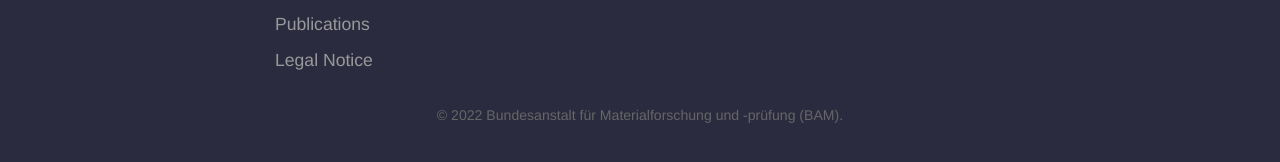
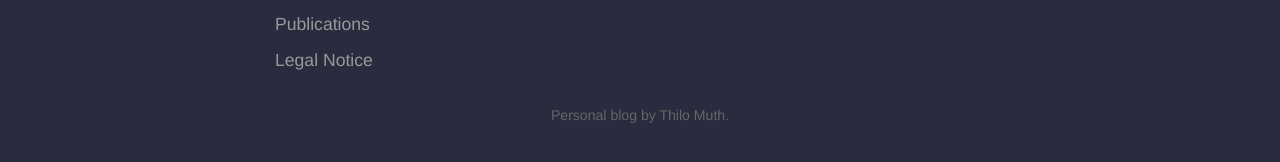
Before and after one commit to VogelKristin/BAMeScience.github.io, a Jekyll site: the page built from index.html, in a window 1280 px wide and 900 px high, scrolled down 2179 px. Shown: the part 725-887 px from the top of the window. Built offline with Jekyll 4.4.1, drawn with Linux system fonts in a browser that asks for light colours.

Commit message:
Git changed copyright information

```diff
--- a/_layouts/default.html
+++ b/_layouts/default.html
@@ -43,7 +43,7 @@
 					</ul>
 					{% endfor %}
 				</div>
-				<p class="copyright">&copy; {{ site.time | date: '%Y' }} Bundesanstalt für Materialforschung und -prüfung (BAM).</p>
+				<p class="copyright"> Personal blog by Thilo Muth.</p>
 			</div>
 		</footer>
 		<script>
```
